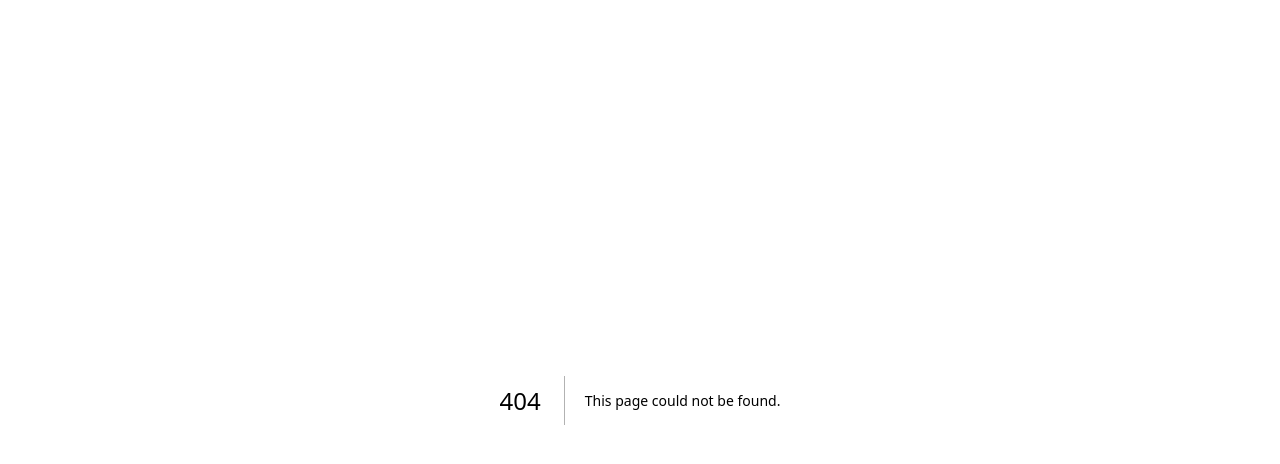
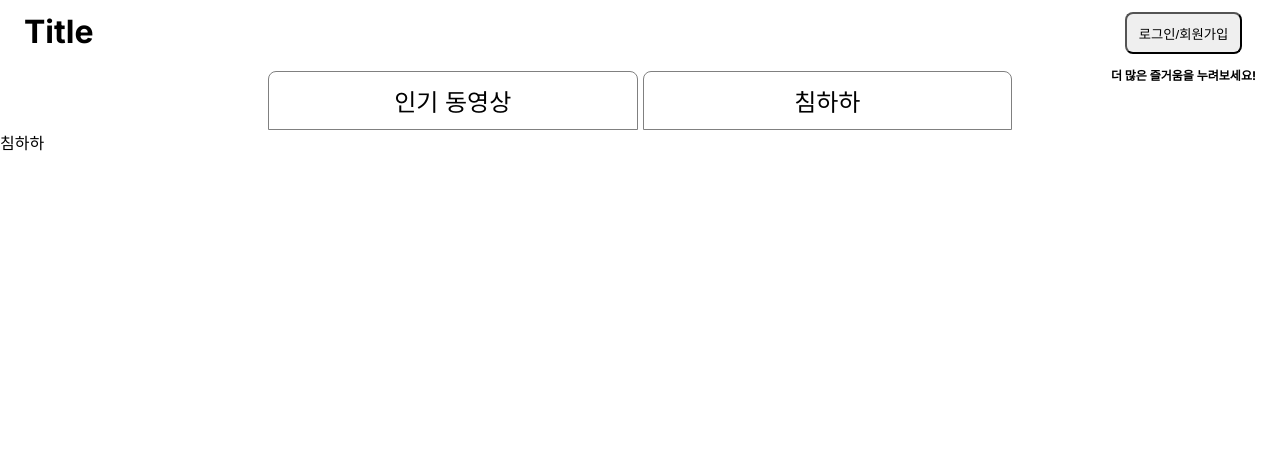
Before and after one commit to boyfromthewell/nextjs-playground, a Next.js app: page /chimhaha in a window 1280 px wide. Before the commit this address had no page. Shown: the top 464 px of the page. Built offline with nearby package versions, Linux system fonts and the light colour scheme.

Commit message:
feat: 헤더 레이아웃 추가 및 한국 유튜브 인기 동영상 200개 정보 가져오기, 기타 마크업

```diff
--- a/next.config.mjs
+++ b/next.config.mjs
@@ -2,6 +2,14 @@
 const nextConfig = {
   compiler: {
     styledComponents: true,
+  },
+  webpack: (config) => {
+    config.module.rules.push({
+      test: /\.svg$/,
+      use: ['@svgr/webpack'],
+    });
+
+    return config;
   },
   images: {
     remotePatterns: [
@@ -12,6 +20,6 @@ const nextConfig = {
       },
     ],
   },
-}
+};
 
-export default nextConfig
+export default nextConfig;
--- a/package.json
+++ b/package.json
@@ -18,6 +18,7 @@
     "styled-reset": "^4.5.2"
   },
   "devDependencies": {
+    "@svgr/webpack": "^8.1.0",
     "@swc/plugin-styled-components": "^2.0.10",
     "@tanstack/react-query-devtools": "^5.51.11",
     "@types/node": "^20",
--- /dev/null
+++ b/src/app/_components/Header.tsx
@@ -0,0 +1,60 @@
+'use client';
+import Link from 'next/link';
+import styled from 'styled-components';
+import LoginButton from './LoginButton';
+
+export default function Header() {
+  return (
+    <Wrapper>
+      <Title>
+        Title <LoginButton />
+      </Title>
+      <NavWrapper>
+        <nav>
+          <Link href="/">인기 동영상</Link>
+        </nav>
+        <nav>
+          <Link href="/chimhaha">침하하</Link>
+        </nav>
+      </NavWrapper>
+    </Wrapper>
+  );
+}
+
+const Wrapper = styled.header`
+  width: 100%;
+  height: 130px;
+  display: flex;
+  padding: 12px 24px 0 24px;
+  background-color: #fff;
+  flex-direction: column;
+  justify-content: space-between;
+`;
+
+const Title = styled.h1`
+  font-size: 32px;
+  height: 50%;
+  display: flex;
+  justify-content: space-between;
+`;
+
+const NavWrapper = styled.div`
+  width: 100%;
+  height: 50%;
+  display: flex;
+  align-items: center;
+  justify-content: center;
+  gap: 5px;
+  nav {
+    border-radius: 8px 8px 0 0;
+    border: 1px solid gray;
+    width: 30%;
+    height: 100%;
+    display: flex;
+    align-items: center;
+    justify-content: center;
+    a {
+      font-size: 24px;
+    }
+  }
+`;
--- /dev/null
+++ b/src/app/_components/LoginButton.tsx
@@ -0,0 +1,29 @@
+import styled from 'styled-components';
+
+export default function LoginButton() {
+  return (
+    <Wrapper>
+      <Button>로그인/회원가입</Button>
+      <span>더 많은 즐거움을 누려보세요!</span>
+    </Wrapper>
+  );
+}
+
+const Wrapper = styled.div`
+  display: flex;
+  flex-direction: column;
+  align-items: center;
+  gap: 12px;
+  span {
+    font-size: 12px;
+  }
+`;
+const Button = styled.button`
+  width: fit-content;
+  height: 42px;
+  padding: 12px;
+  border-radius: 8px;
+  display: flex;
+  justify-content: center;
+  align-items: center;
+`;
--- /dev/null
+++ b/src/app/chimhaha/page.tsx
@@ -0,0 +1,3 @@
+export default function Chimhaha() {
+  return <div>침하하</div>;
+}
--- a/src/app/layout.tsx
+++ b/src/app/layout.tsx
@@ -3,6 +3,8 @@ import { Inter } from 'next/font/google';
 import './globals.css';
 import StyledComponentsRegistry from '@/lib/registry';
 import RQProvider from '@/lib/RQProvider';
+import styled from 'styled-components';
+import Header from './_components/Header';
 
 const inter = Inter({ subsets: ['latin'] });
 
@@ -19,6 +21,7 @@ export default function RootLayout({
   return (
     <html lang="ko">
       <body className={inter.className}>
+        <Header />
         <RQProvider>
           <StyledComponentsRegistry>{children}</StyledComponentsRegistry>
         </RQProvider>
```
Also changed, not shown: src/app/_components/GotoChannelBtn.tsx (added, +25 -0 lines), src/app/_components/VideoInfo.tsx (added, +85 -0 lines), src/app/_components/VideoSection.tsx (renamed from src/app/_components/PopularVideo.tsx, +10 -21 lines), src/app/page.tsx (+5 -5 lines), public/tv.svg (added), 1 other file (tests, documents, lock files or other folders).
